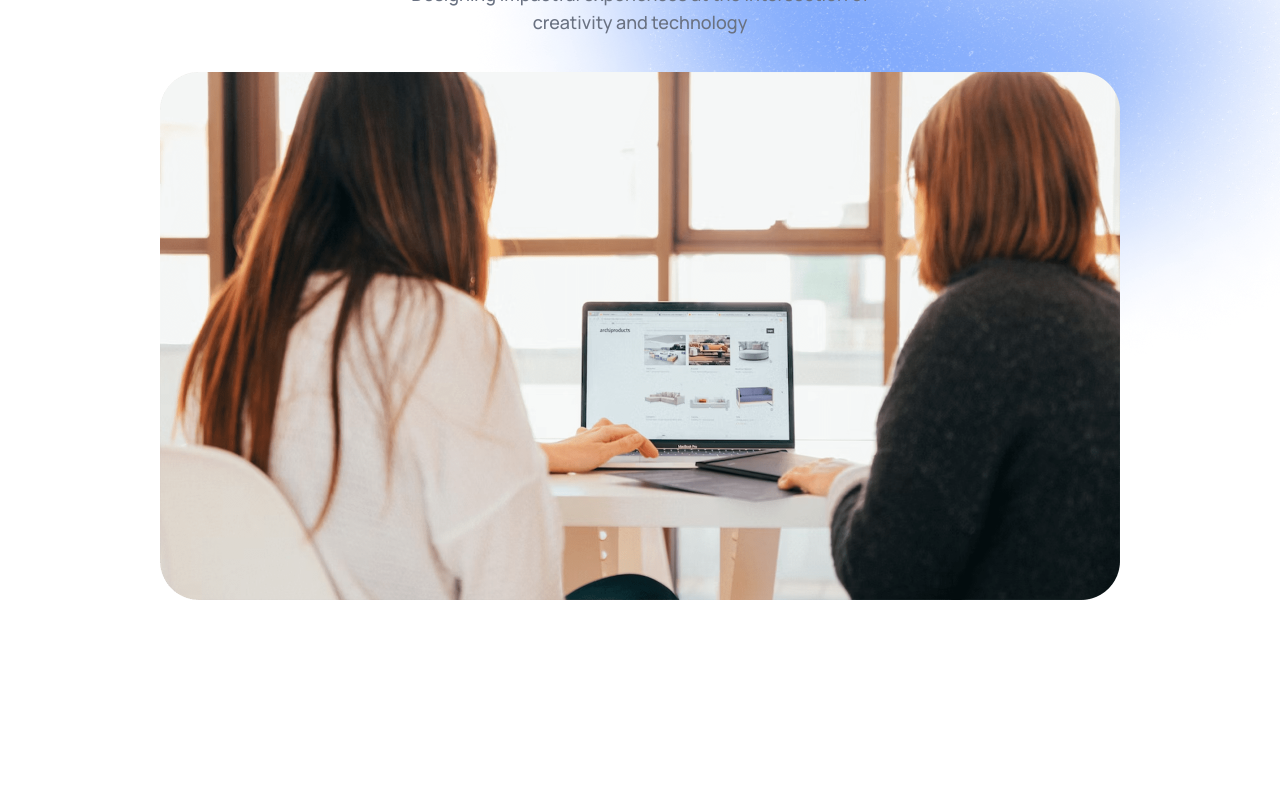
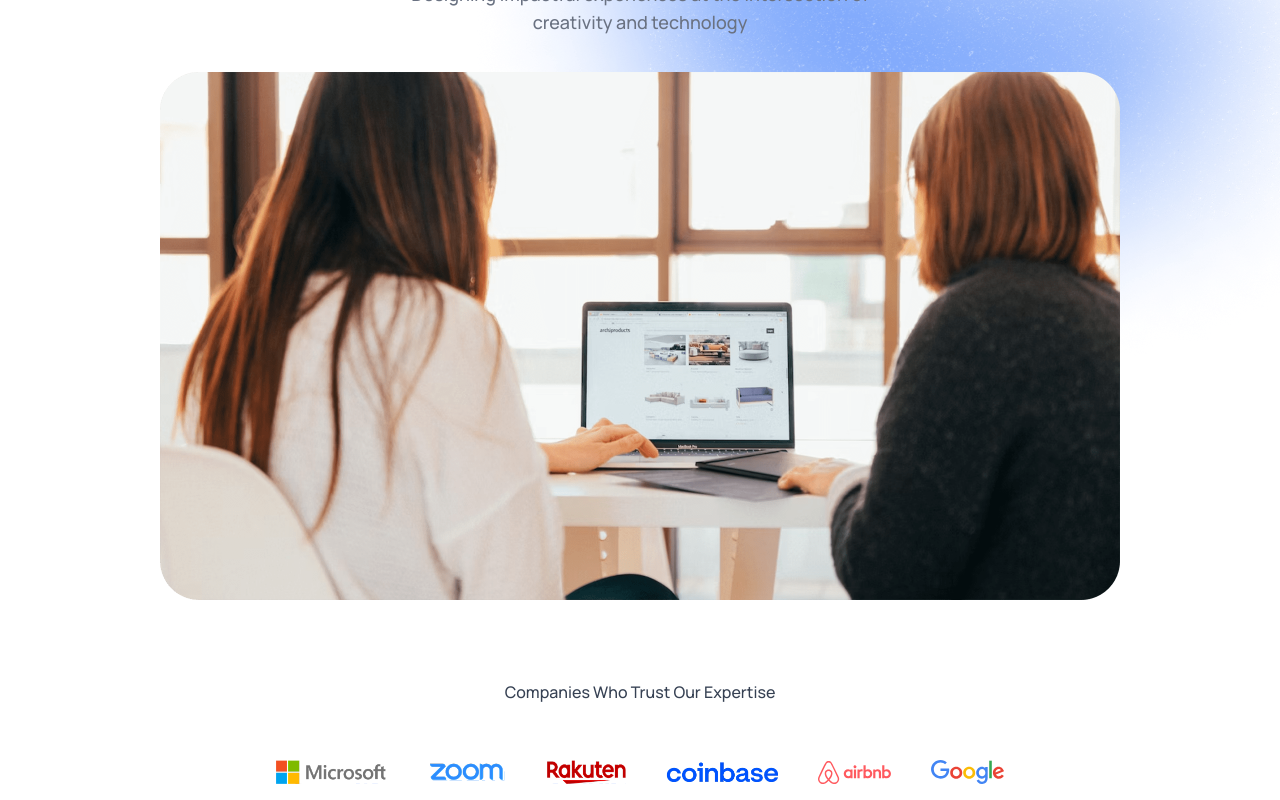
Before and after one commit to binayak1320/novastack-tech, a React (Vite) app: page / in a window 1280 px wide. Shown: the part 602-1402 px from the top of the page. Before the commit the page ends 1282 px from the top, so only its background shows below. Built offline with nearby package versions, Linux system fonts and the light colour scheme.

Commit message:
feat: add Partnership section

```diff
--- a/src/App.jsx
+++ b/src/App.jsx
@@ -1,6 +1,7 @@
 import React, { useState } from 'react'
 import Navigation from './components/Navigation'
 import Hero from './components/Hero'
+import Partnership from './components/Partnership'
 
 const App = () => {
   const [theme, setTheme] = useState(localStorage.getItem('theme') ? localStorage.getItem('theme') : 'light')
@@ -9,6 +10,7 @@
     <div className='dark:bg-black relative'>
       <Navigation theme={theme} setTheme={setTheme}/>
       <Hero />
+      <Partnership />
     </div>
   )
 }
--- a/src/assets/assets.js
+++ b/src/assets/assets.js
@@ -14,7 +14,7 @@
 import hero_img from "./hero_img.png";
 import bgImage1 from "./bgImage1.png";
 
-export const company_logos = [
+export const partner_logos = [
   microsoft_logo,
   zoom_logo,
   rakuten_logo,
--- /dev/null
+++ b/src/components/Partnership.jsx
@@ -0,0 +1,17 @@
+import React from 'react'
+import { partner_logos } from '../assets/assets'
+
+const Partnership = () => {
+  return (
+    <div className='flex flex-col items-center px-4 sm:px-12 lg:px-24 xl:px-40 gap-10 text-gray-700 dark:text-white/80'>
+     <h3 className='font-semibold'>Companies Who Trust Our Expertise</h3>
+     <div className='flex items-center justify-center flex-wrap gap-10 m-4'>
+          {partner_logos.map((logo, index)=>(
+               <img key={index} src={logo} alt="" className='max-h-5 sm:max-h-6 ' />
+          ))}
+     </div>
+    </div>
+  )
+}
+
+export default Partnership
```
